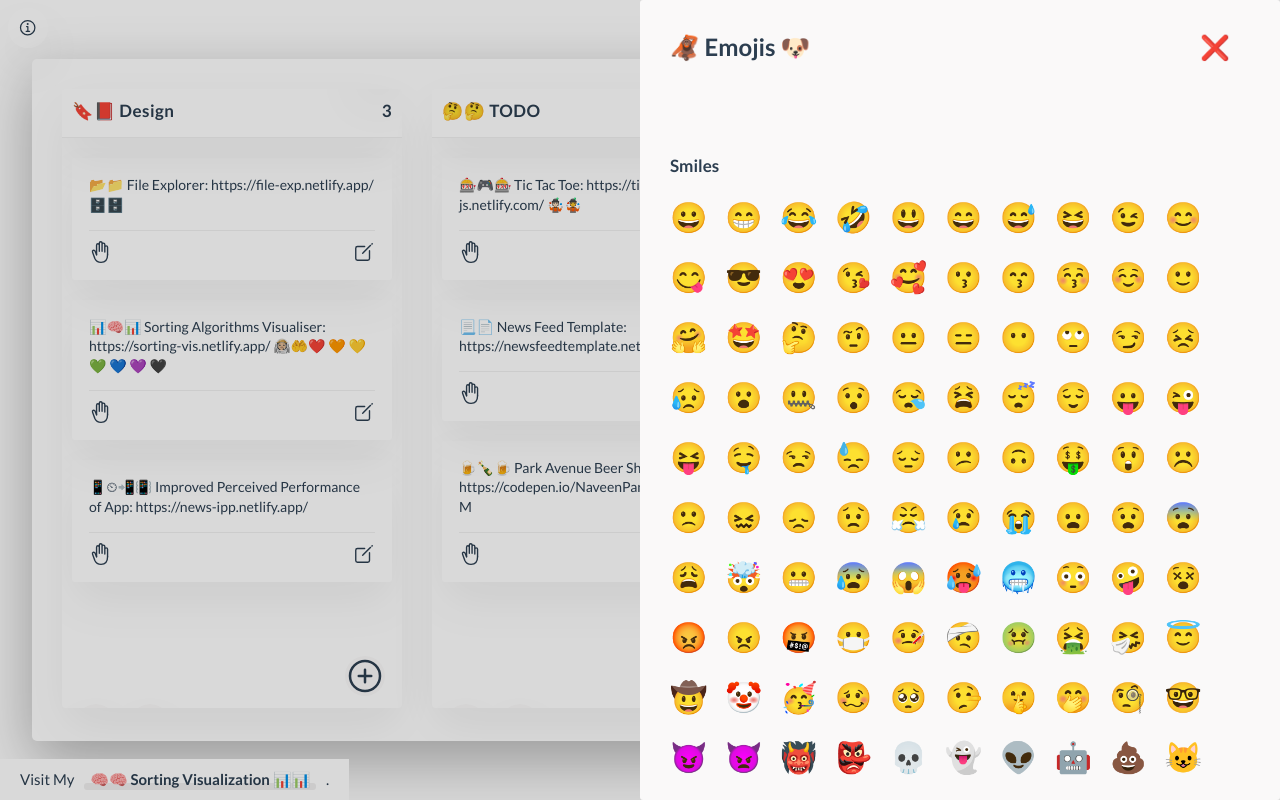
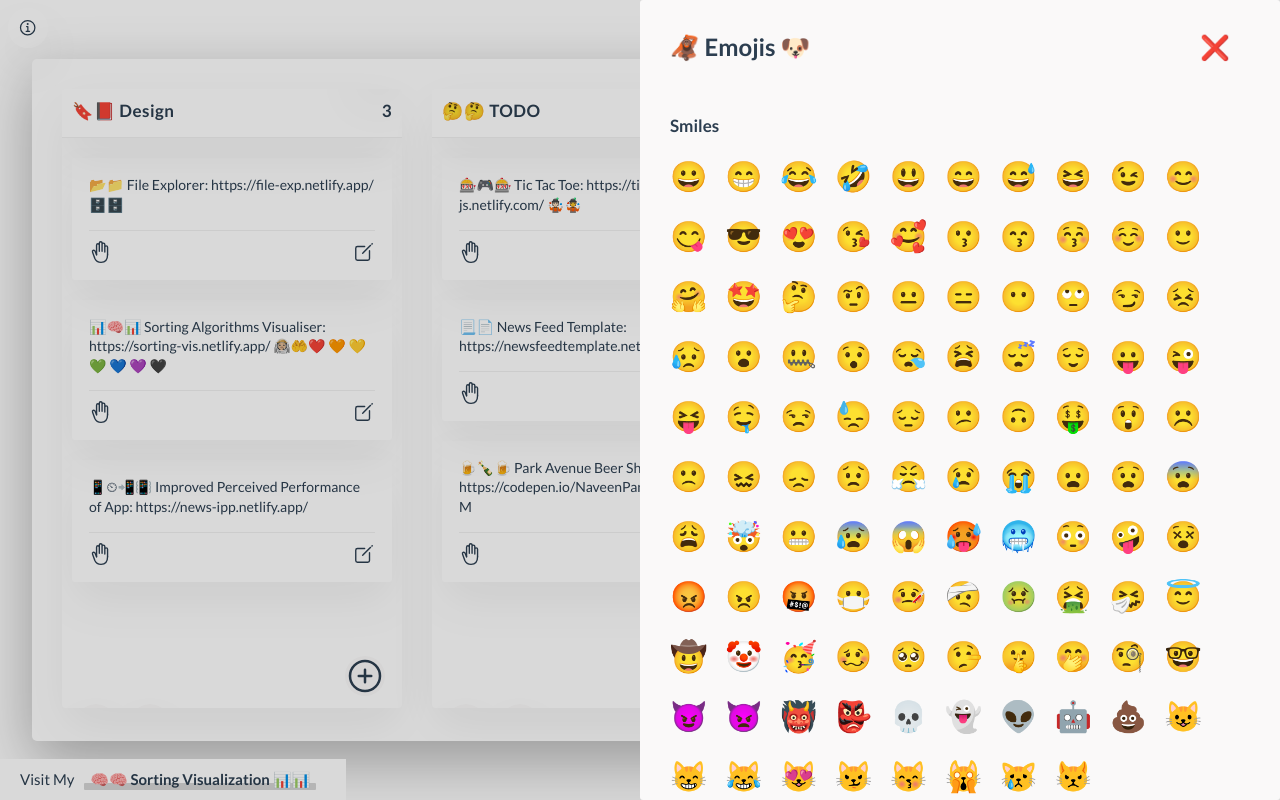
Before and after one commit to NaveenPantra/jira-trello-clone, a React (Create React App) app: page / in a window 1280 px wide. Both pictures are taken after a click on the element 1252 px from the left and 28 px from the top of the page. Built offline with nearby package versions, Linux system fonts and the light colour scheme.

Commit message:
CSS upgrades

```diff
--- a/public/index.html
+++ b/public/index.html
@@ -6,7 +6,8 @@
     <meta name="viewport" content="width=device-width, initial-scale=1" />
     <meta name="theme-color" content="#000000" />
     <link href="https://fonts.googleapis.com/css?family=Lato:300,400,700&display=swap" rel="stylesheet">
-    <script src="https://unpkg.com/ionicons@5.0.0/dist/ionicons.js"></script>
+    <script type="module" src="https://unpkg.com/ionicons@5.0.0/dist/ionicons/ionicons.esm.js"></script>
+    <script nomodule="" src="https://unpkg.com/ionicons@5.0.0/dist/ionicons/ionicons.js"></script>
     <meta
       name="description"
       content="Web site created using create-react-app"
--- a/src/components/Emojies/Emojies.js
+++ b/src/components/Emojies/Emojies.js
@@ -65,6 +65,43 @@ const styles = {
         "& span": {
             fontFamily: "Segoe UI Emoji",
         },
+    },
+    footer: {
+        display: "flex",
+        alignItems: "center",
+        justifyContent: "center",
+        fontSize: "1.7rem",
+        paddingTop: "4rem",
+        marginTop: "10rem",
+        borderTop: "1px dashed var(--color-text-light)",
+    },
+    link: {
+        margin: "0 1rem",
+        padding: "0 .5rem",
+        border: "none",
+        fontWeight: 700,
+        position: "relative",
+        transition: "all 1s linear",
+        display: "block",
+        "&:after": {
+            content: '""',
+            zIndex: -1,
+            position: "absolute",
+            left: 0,
+            bottom: 0,
+            width: "100%",
+            height: "35%",
+            borderRadius: 1,
+            transition: "all 0.6s cubic-bezier(0.68, -0.6, 0.32, 1.6)",
+            background: "#d5d5d5",
+        },
+        "&:hover": {
+            color: "var(--color-grey-light-1)",
+            "&:after": {
+                height: "90%",
+                background: "var(--color-text)",
+            },
+        }
     }
 };
 
@@ -101,7 +138,6 @@ const Emojies = ({classes}) => {
                         <h4>🦧 Emojis 🐶</h4>
                         <span onClick={() => {setOpenModal(false)}}>❌</span>
                     </header>
-                    <textarea ref={inputRef} />
                     <section className={classes.drawerBody}>
                         {
                             Object.keys(EMOJIS).map((emojiType, index) => (
@@ -116,6 +152,9 @@ const Emojies = ({classes}) => {
                             ))
                         }
                     </section>
+                    <footer className={classes.footer}>
+                        👩‍💻 👨‍💻 Emojis From <a className={classes.link} href="https://www.getemoji.com" target={"_blank"} rel="noopener noreferrer">www.getemoji.com</a> 👩‍💻 👨‍💻
+                    </footer>
                 </section>
             </Modal>
         </>
--- a/src/components/commons/AuthorInfo.js
+++ b/src/components/commons/AuthorInfo.js
@@ -30,6 +30,9 @@ const styles = {
         display: "flex",
         alignItems: "center",
         justifyContent: "center",
+        "& a:hover": {
+            animation: "bounce 1s ease-in-out infinite",
+        },
     },
     icon: {
         display: "flex",
@@ -37,7 +40,12 @@ const styles = {
         marginRight: "1rem",
         fontSize: "2rem",
         color: "var(--color-text)",
-    }
+        transition: "all .3s ease-in-out",
+    },
+    heart: {
+        display: "flex",
+        animation: "heartBeat 1.3s ease-in-out infinite",
+    },
 };
 
 const AuthorInfo = ({classes}) => {
@@ -46,7 +54,7 @@ const AuthorInfo = ({classes}) => {
             <div className={classes.textWrapper}>
                 <p className={classes.text}>Made by&nbsp;</p>
                 <p className={classes.heading}>&nbsp;Naveen Pantra&nbsp;</p>
-                <p className={classes.text}>&nbsp;With&nbsp;&nbsp;<ion-icon name="heart" />&nbsp;</p>
+                <p className={classes.text}>&nbsp;With&nbsp;&nbsp;<span className={classes.heart}><ion-icon name="heart" /></span>&nbsp;</p>
             </div>
             <div className={classes.iconWrapper}>
                 <a
--- a/src/components/commons/ExtraLink.js
+++ b/src/components/commons/ExtraLink.js
@@ -28,9 +28,9 @@ const styles = {
             bottom: 0,
             width: "100%",
             height: "35%",
-            borderRadius: 3,
+            borderRadius: 1,
             transition: "all 0.6s cubic-bezier(0.68, -0.6, 0.32, 1.6)",
-            background: "var(--color-grey-light-3)",
+            background: "#d5d5d5",
         },
         "&:hover": {
             color: "var(--color-grey-light-1)",
@@ -50,8 +50,7 @@ const ExtraLink = ({classes}) => {
                 className={classes.link}
                 href={SOCIAL_LINKS_TEXT.SORTING_VIS}
                 target={"_blank"}
-                rel={"noopener"}>&nbsp;&nbsp;🧠🧠 Sorting Visualization 📊📊&nbsp;&nbsp;</a>
-            .
+                rel={"noopener noreferrer"}>&nbsp;&nbsp;🧠🧠 Sorting Visualization 📊📊&nbsp;&nbsp;</a>
         </footer>
     );
 };
--- a/src/index.css
+++ b/src/index.css
@@ -19,6 +19,7 @@
   --line: 1px solid #99999926;
   --z-index-modal: 100;
   --z-index-modal-child: 101;
+  --bezier-curve-1: cubic-bezier(0.68, -0.6, 0.32, 1.6),
 }
 
 *,
@@ -42,6 +43,7 @@ html {
   /* for experience */
   /*   font-size: 62.5%; */
   font-size: 62.5%;
+  overflow: -moz-scrollbars-none;
 }
 
 body {
@@ -56,11 +58,6 @@ body {
   align-items: center;
   justify-content: center;
   animation: enter .6s ease-in-out;
-  /*background-image: linear-gradient(*/
-  /*        to right bottom,*/
-  /*        var(--color-grey-light-2),*/
-  /*        var(--color-grey-light-4)*/
-  /*);*/
 }
 
 ul,
@@ -114,6 +111,7 @@ a:hover {
   text-decoration: none;
   color: inherit;
 }
+
 .deletingItem {
   max-height: 0 !important;
   transform-origin: top center;
@@ -240,6 +238,7 @@ a:hover {
     transform: translateX(-109%) scale(1);
   }
 }
+
 @keyframes pulse {
   0% {
     -webkit-transform: scaleX(1);
@@ -256,3 +255,58 @@ a:hover {
     transform: scaleX(1)
   }
 }
+
+@keyframes heartBeat {
+  0% {
+    -webkit-transform: scale(1);
+    transform: scale(1)
+  }
+
+  14% {
+    -webkit-transform: scale(1.3);
+    transform: scale(1.3)
+  }
+
+  28% {
+    -webkit-transform: scale(1);
+    transform: scale(1)
+  }
+
+  42% {
+    -webkit-transform: scale(1.3);
+    transform: scale(1.3)
+  }
+
+  70% {
+    -webkit-transform: scale(1);
+    transform: scale(1)
+  }
+}
+
+@keyframes bounce {
+  0%,20%,53%,80%,to {
+    -webkit-animation-timing-function: cubic-bezier(.215,.61,.355,1);
+    animation-timing-function: cubic-bezier(.215,.61,.355,1);
+    -webkit-transform: translateZ(0) scaleX(1.03);
+    transform: translateZ(0);
+  }
+
+  40%,43% {
+    -webkit-animation-timing-function: cubic-bezier(.755,.05,.855,.06);
+    animation-timing-function: cubic-bezier(.755,.05,.855,.06);
+    -webkit-transform: translate3d(0,-30px,0) scaleX(1);
+    transform: translate3d(0,-8px,0);
+  }
+
+  70% {
+    -webkit-animation-timing-function: cubic-bezier(.755,.05,.855,.06);
+    animation-timing-function: cubic-bezier(.755,.05,.855,.06);
+    -webkit-transform: translate3d(0,-15px,0) scaleX(1);
+    transform: translate3d(0,-3px,0);
+  }
+
+  90% {
+    -webkit-transform: translate3d(0,-4px,0) scaleX(1);
+    transform: translate3d(0,-2px,0);
+  }
+}
```
